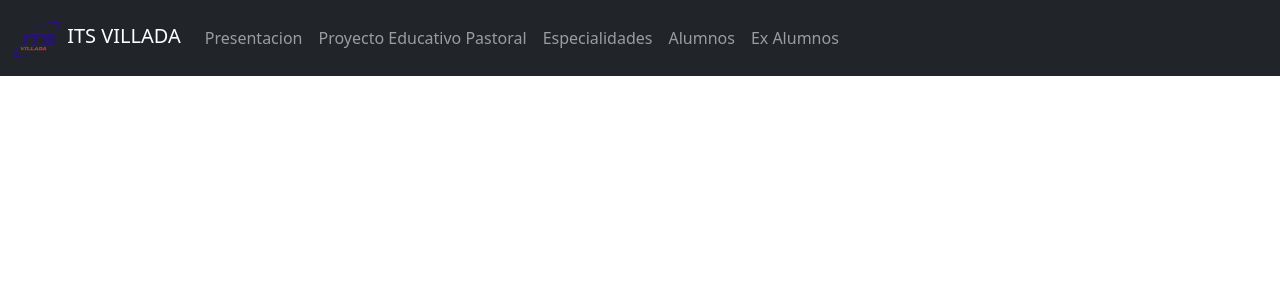
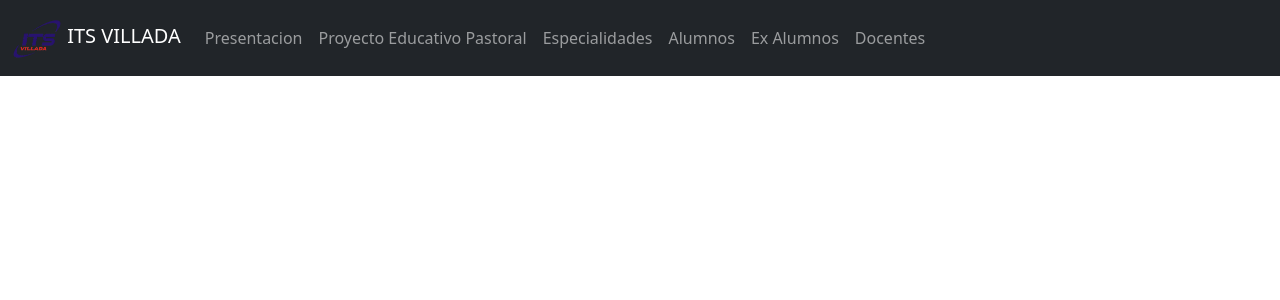
Before and after one commit to MateMar04/VilladaWebsite, a Django app: page / in a window 1280 px wide. Shown: the top 300 px of the page. Run offline with Django 4.2, Linux system fonts and the light colour scheme.

Commit message:
docentes dropdown

```diff
--- a/conf/templates/navbar.html
+++ b/conf/templates/navbar.html
@@ -81,6 +81,16 @@
                         <li><a class="dropdown-item" href="#">Bolsa de Trabajos para Ex Alumnos</a></li>
                     </ul>
                 </li>
+                <li class="nav-item dropdown">
+                    <a aria-expanded="false" class="nav-link" data-bs-toggle="dropdown" href="#"
+                       id="navbarDropdownDocentes" role="button">
+                        Docentes
+                    </a>
+                    <ul aria-labelledby="navbarDropdownMenuLink" class="dropdown-menu">
+                        <li><a class="dropdown-item" href="#">Informacion para Docentes</a></li>
+                        <li><a class="dropdown-item" href="#">Autogestion Docente</a></li>
+                    </ul>
+                </li>
             </ul>
         </div>
     </div>
```
